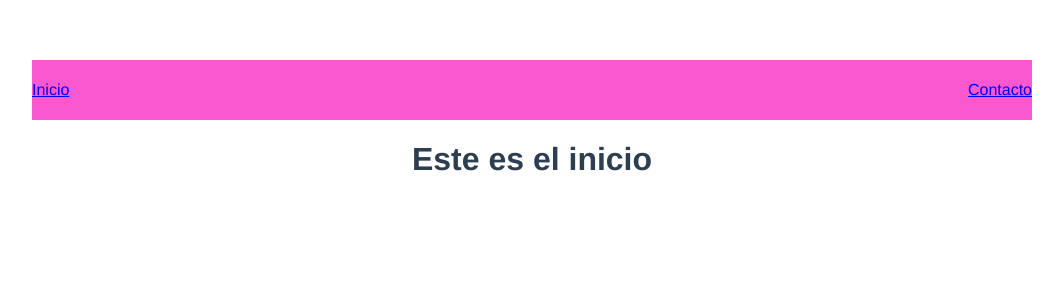
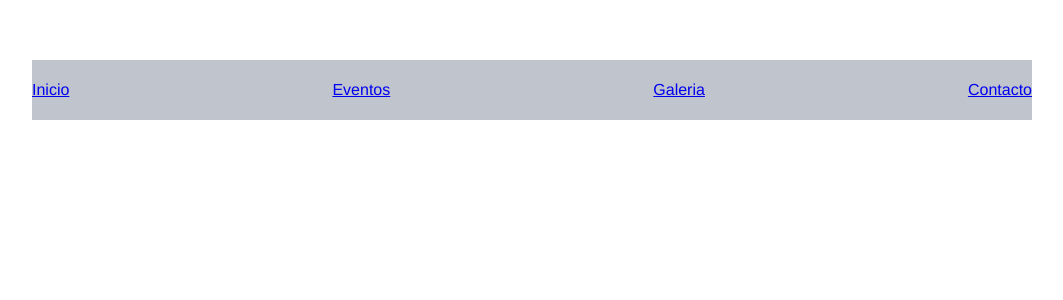
Before and after one commit to JuanSeCalderon/practicucc, a Vue app: page / in a window 1280 px wide. Shown: the top 300 px of the page, without its empty margins (108-1171 px from the left). Built offline with nearby package versions, Linux system fonts and the light colour scheme.

Commit message:
Add files via upload
Cambio de Inicio

```diff
--- a/package.json
+++ b/package.json
@@ -8,6 +8,7 @@
     "lint": "vue-cli-service lint"
   },
   "dependencies": {
+    "element-ui": "^2.5.4",
     "vue": "^2.5.22",
     "vue-material-design-icons": "^3.0.0",
     "vue-router": "^3.0.2"
@@ -17,6 +18,7 @@
     "@vue/cli-plugin-eslint": "^3.4.0",
     "@vue/cli-service": "^3.4.0",
     "babel-eslint": "^10.0.1",
+    "babel-plugin-component": "^1.1.1",
     "eslint": "^5.8.0",
     "eslint-plugin-vue": "^5.0.0",
     "vue-template-compiler": "^2.5.21"
--- a/src/components/Menu.vue
+++ b/src/components/Menu.vue
@@ -1,10 +1,19 @@
 <template>
   <div class="cont-menu">
 
-    <router-link to="/">
+    <router-link to="/Inicio">
       <p>Inicio</p>
     </router-link>
-    <router-link to="/contacto">
+
+    <router-link to="/Eventos">
+      <p>Eventos</p>
+    </router-link>
+
+    <router-link to="/Galeria">
+      <p>Galeria</p>
+    </router-link>
+
+    <router-link to="/Contacto">
       <p>Contacto</p>
     </router-link>
 
@@ -24,7 +33,7 @@ export default {
 
 <style scoped>
 .cont-menu {
-  background-color: #fa58d0;
+  background-color: #C0C4CC;
 }
 .cont-menu {
   max-width: 1000px;
--- a/src/main.js
+++ b/src/main.js
@@ -2,6 +2,11 @@ import Vue from 'vue';
 import App from './App.vue';
 import MenuIcon from 'vue-material-design-icons/Menu.vue';
 import router from './router';
+import ElementUI from 'element-ui';
+import 'element-ui/lib/theme-chalk/index.css';
+
+Vue.use(ElementUI);
+
 
 Vue.config.productionTip = false;
 Vue.component('menu-icon', MenuIcon);
--- a/src/router/index.js
+++ b/src/router/index.js
@@ -1,22 +1,38 @@
 import Vue from 'vue';
 import Router from 'vue-router';
+import 'element-ui/lib/theme-chalk/index.css';
+
+
 
 import Inicio from '../vistas/Inicio';
 import Contacto from '../vistas/Contacto';
+import Eventos from '../vistas/Eventos';
+import Galeria from '../vistas/Galeria';
+
 
 Vue.use(Router);
 
 export default new Router({
   routes: [
     {
-      path: '/',
-      name: 'inicio',
+      path: '/Inicio',
+      name: 'Inicio',
       component: Inicio
     },
     {
-      path: '/contacto',
-      name: 'contacto',
+      path: '/Contacto',
+      name: 'Contacto',
       component: Contacto
+    },
+    {
+      path: '/Eventos',
+      name: 'Eventos',
+      component: Eventos
+    },
+    {
+      path: '/Galeria',
+      name: 'Galeria',
+      component: Galeria
     }
   ]
 });
--- a/src/vistas/Contacto.vue
+++ b/src/vistas/Contacto.vue
@@ -1,5 +1,5 @@
 <template>
   <div>
-    <h1>Contactame!!!!</h1>
+    <h1>Contactenos!!!!</h1>
   </div>
 </template>
--- /dev/null
+++ b/src/vistas/Eventos.vue
@@ -0,0 +1,5 @@
+<template>
+  <div>
+    <h1>Eventos</h1>
+  </div>
+</template>
--- /dev/null
+++ b/src/vistas/Galeria.vue
@@ -0,0 +1,5 @@
+<template>
+  <div>
+    <h1>Fotos</h1>
+  </div>
+</template>
--- a/src/vistas/Inicio.vue
+++ b/src/vistas/Inicio.vue
@@ -1,5 +1,54 @@
-<<template>
-    <div>
-        <h1>Este es el inicio</h1>
-    </div>
+<template>
+<div>
+  <el-carousel :interval="5000" arrow="always">
+    <el-carousel-item v-for="item in 5" :key="item">
+      <h3>{{ item }}</h3>
+    </el-carousel-item>
+  </el-carousel>
+ <hr style="color: black;" noshade="noshade" width="75%"/>
+ <h2>Nuestras experiencias</h2>
+ <p>Empresa organizadora de toda clase de eventos sociales a nivel nacional, contamos... </p>
+ <hr style="color: black;" noshade="noshade" width="75%"/>
+/*Aqui viene el Banner*/
+ <hr style="color: black;" noshade="noshade" width="75%"/>
+ <br>
+ <br>
+ <h2 align="center">Nuestro trabajo</h2>
+ <table class="egt" align="center">
+  <tr>
+
+    <td><iframe src="https://www.facebook.com/plugins/video.php?href=https%3A%2F%2Fwww.facebook.com%2Fbodaslogieventos%2Fvideos%2F2066004936988483%2F&show_text=0&width=560" width="560" height="315" style="border:none;overflow:hidden" scrolling="no" frameborder="0" allowTransparency="true" allowFullScreen="true"></iframe></td>
+
+    <td><iframe src="https://www.facebook.com/plugins/video.php?href=https%3A%2F%2Fwww.facebook.com%2Fbodaslogieventos%2Fvideos%2F1926038457651799%2F&show_text=0&width=560" width="560" height="315" style="border:none;overflow:hidden" scrolling="no" frameborder="0" allowTransparency="true" allowFullScreen="true"></iframe></td>
+
+  </tr>
+
+  <tr>
+
+    <td><iframe src="https://www.facebook.com/plugins/video.php?href=https%3A%2F%2Fwww.facebook.com%2Fbodaslogieventos%2Fvideos%2F2075732152682428%2F&show_text=0&width=560" width="560" height="315" style="border:none;overflow:hidden" scrolling="no" frameborder="0" allowTransparency="true" allowFullScreen="true"></iframe></td>
+
+    <td><iframe src="https://www.facebook.com/plugins/video.php?href=https%3A%2F%2Fwww.facebook.com%2Fbodaslogieventos%2Fvideos%2F2184693985115111%2F&show_text=0&width=560" width="560" height="315" style="border:none;overflow:hidden" scrolling="no" frameborder="0" allowTransparency="true" allowFullScreen="true"></iframe></td>
+
+  </tr>
+
+</table>
+ </div>
 </template>
+
+<style>
+  .el-carousel__item h3 {
+    color: #475669;
+    font-size: 18px;
+    opacity: 0.75;
+    line-height: 300px;
+    margin: 0;
+  }
+
+  .el-carousel__item:nth-child(2n) {
+    background-color: #99a9bf;
+  }
+
+  .el-carousel__item:nth-child(2n+1) {
+    background-color: #d3dce6;
+  }
+</style>
```
Also changed, not shown: 1 other file (tests, documents, lock files or other folders).
